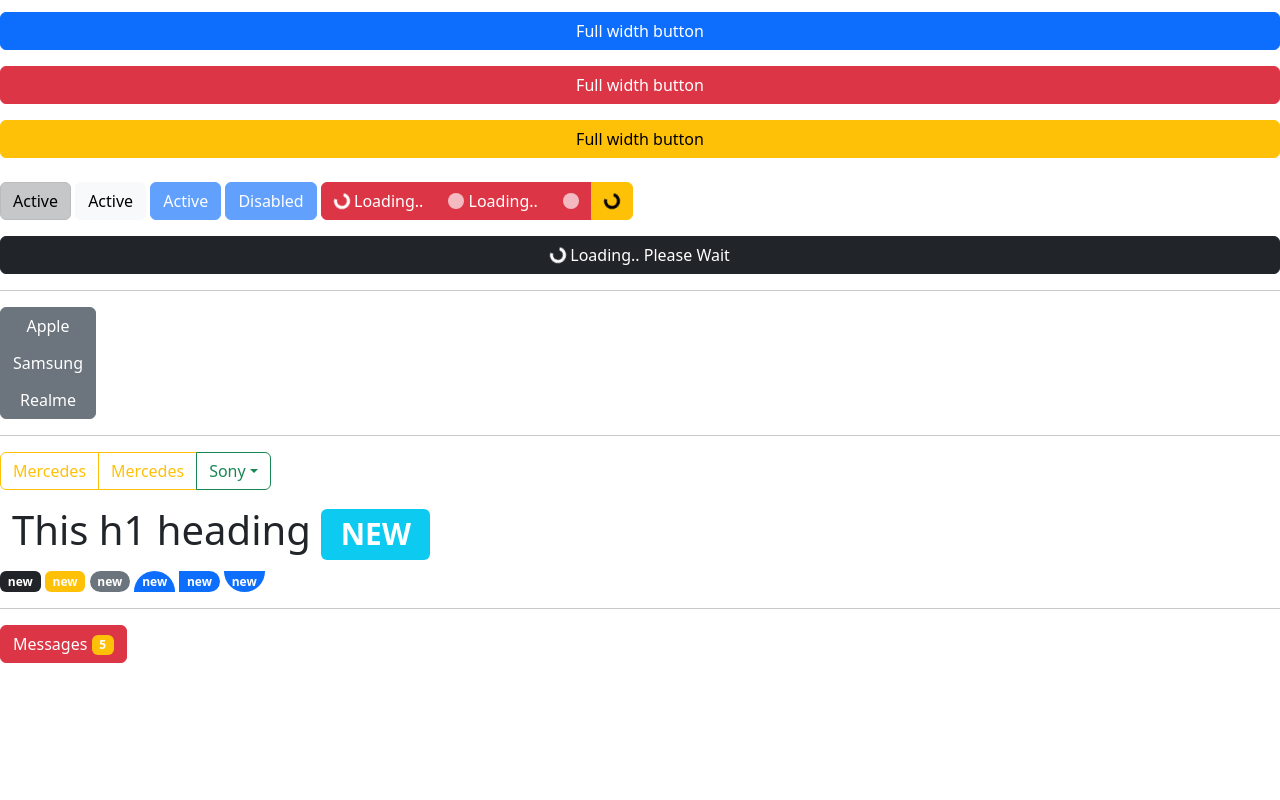
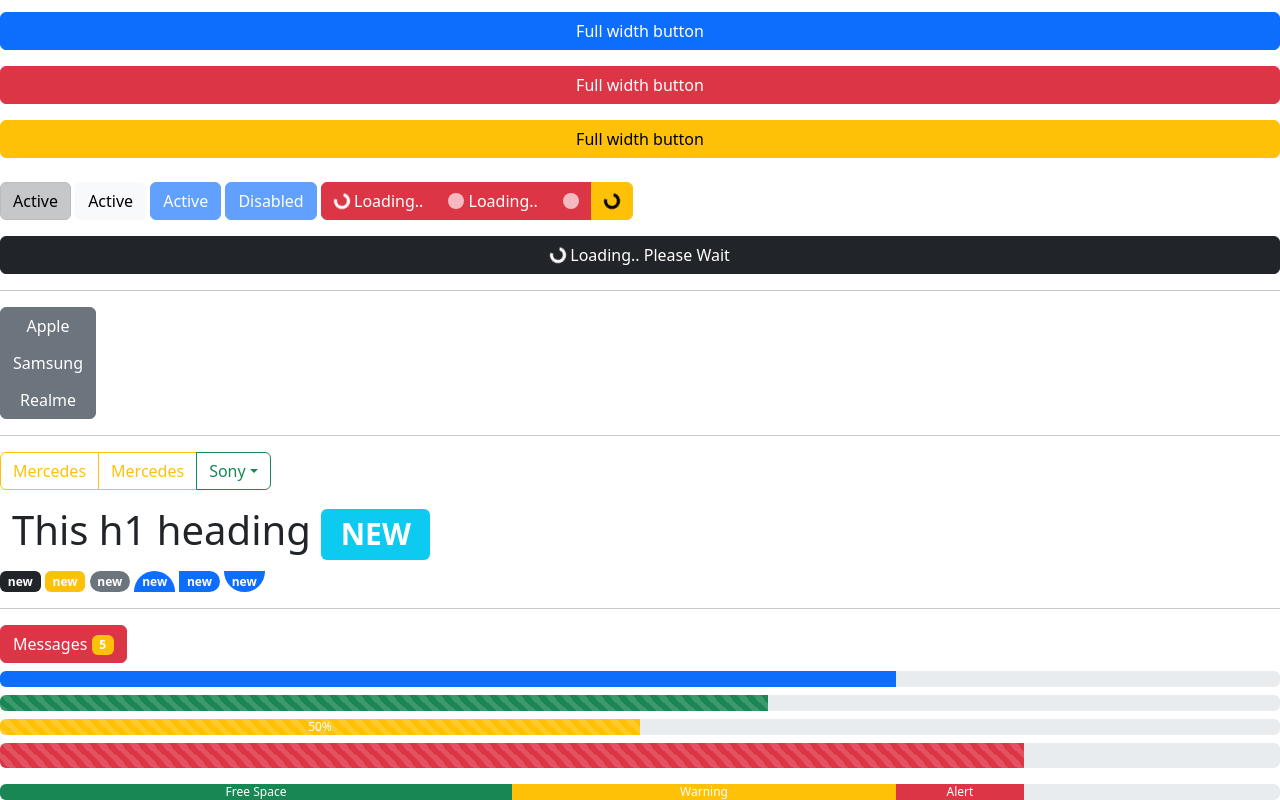
Before and after one commit to Charan-2908/Bootstrap, a website: page bt-2.html in a window 1280 px wide. Shown: the part 365-1165 px from the top of the page. Before the commit the page ends 1028 px from the top, so only its background shows below. Drawn offline with nearby package versions, Linux system fonts and the light colour scheme.

Commit message:
"updated"

```diff
--- a/bt-2.html
+++ b/bt-2.html
@@ -123,6 +123,65 @@
     <hr>
 
     <button type="button" class="btn btn-danger">Messages <span class="badge bg-warning">5</span></button>
+
+        <div class="progress mt-2">
+            <div class="progress-bar" style="width: 70%;"></div>
+        </div>
+
+        <div class="progress mt-2">
+            <div class="progress-bar bg-success progress-bar-striped" style="width: 60%;"></div>
+        </div>
+
+        <div class="progress mt-2">
+            <div class="progress-bar progress-bar-striped progress-bar-animated bg-warning" style="width: 50%;">50%</div>
+        </div>
+
+        <div class="progress mt-2" style="height: 25px;">
+            <div class="progress-bar progress-bar-striped progress-bar-animated bg-danger" style="width: 80%;"></div>
+        </div>
+
+        <div class="progress mt-3">
+            <div class="progress-bar bg-success" style="width: 40%;">Free Space</div>
+            <div class="progress-bar bg-warning" style="width: 30%;">Warning</div>
+            <div class="progress-bar bg-danger" style="width: 10%;">Alert</div>
+        </div>
+
+
+
+
+
+
+
+
+
+
+
+
+
+
+
+
+
+
+
+
+
+
+
+
+
+
+
+
+
+
+
+
+
+
+
+
+
         <!-- Bootstrap JavaScript Libraries -->
         <script
             src="https://cdn.jsdelivr.net/npm/@popperjs/core@2.11.8/dist/umd/popper.min.js"
```
